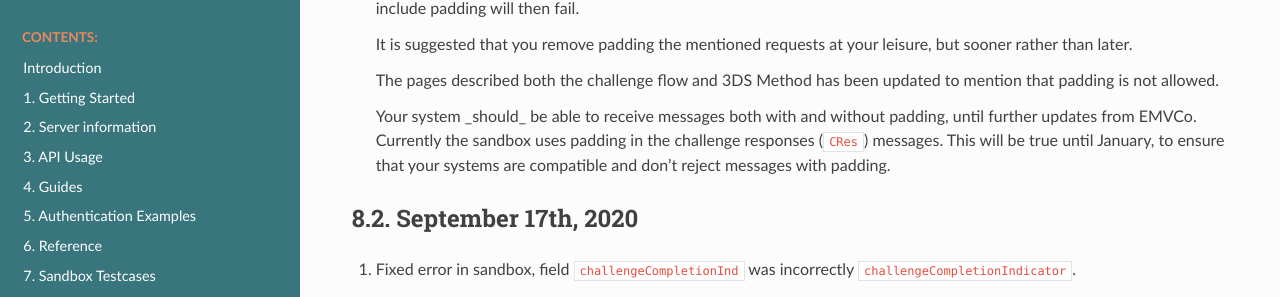
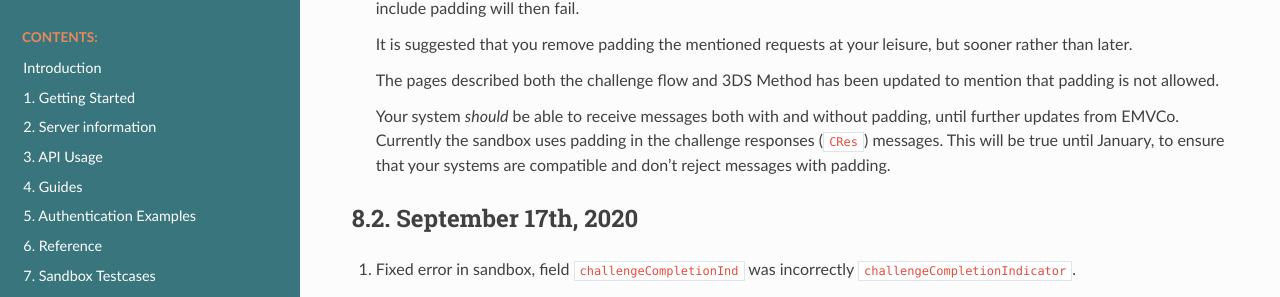
Before and after one commit to clearhaus/3DSv2-api-documentation, a Sphinx documentation site: the page built from source/changelog.rst, in a window 1280 px wide and 900 px high, scrolled down 421 px. Shown: the part 151-448 px from the top of the window. Built offline with Sphinx 7.4.7 and the Read the Docs theme 2.0.0, drawn with Linux system fonts in a browser that asks for light colours.

Commit message:
Use rst emphasis, not markdown

```diff
--- a/source/changelog.rst
+++ b/source/changelog.rst
@@ -34,7 +34,7 @@ November 11th, 2020
    The pages described both the challenge flow and 3DS Method has been updated to mention that
    padding is not allowed.
 
-   Your system _should_ be able to receive messages both with and without padding, until
+   Your system *should* be able to receive messages both with and without padding, until
    further updates from EMVCo.
    Currently the sandbox uses padding in the challenge responses (``CRes``) messages.
    This will be true until January, to ensure that your systems are compatible
```
